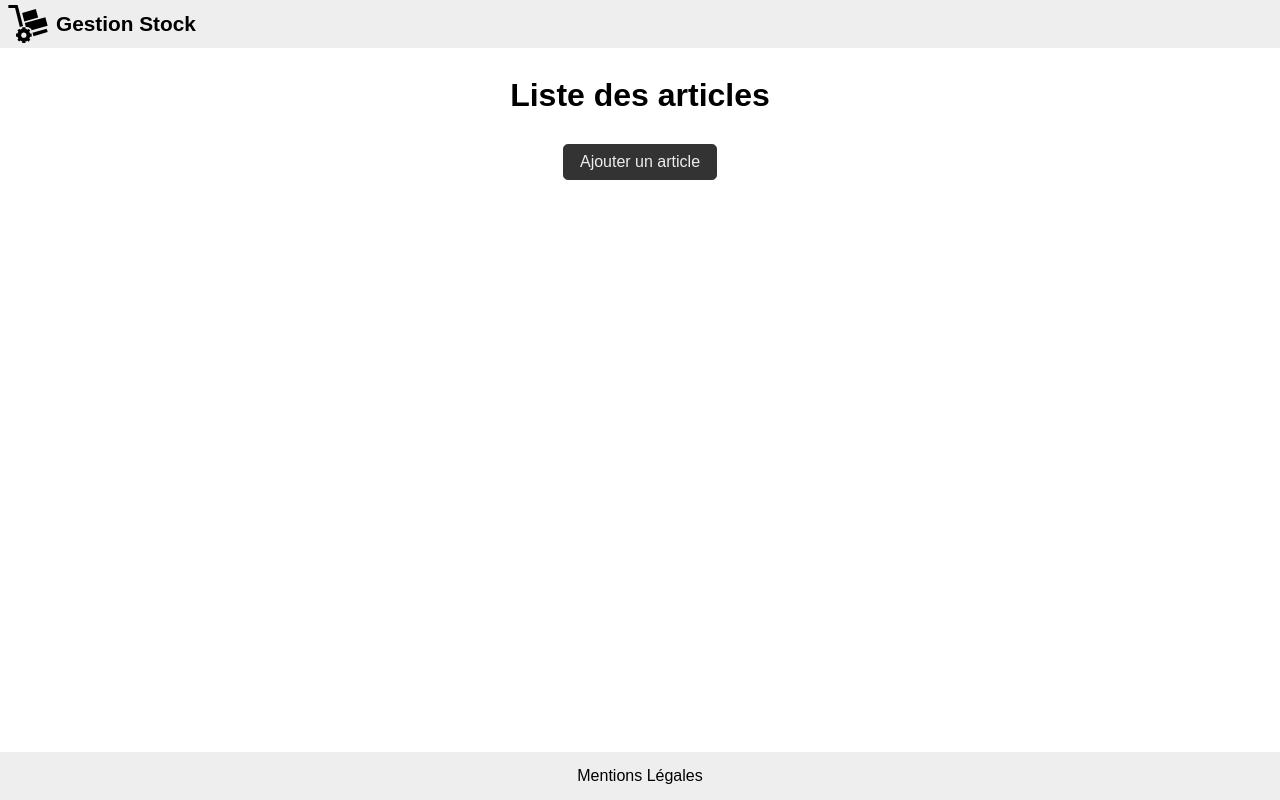
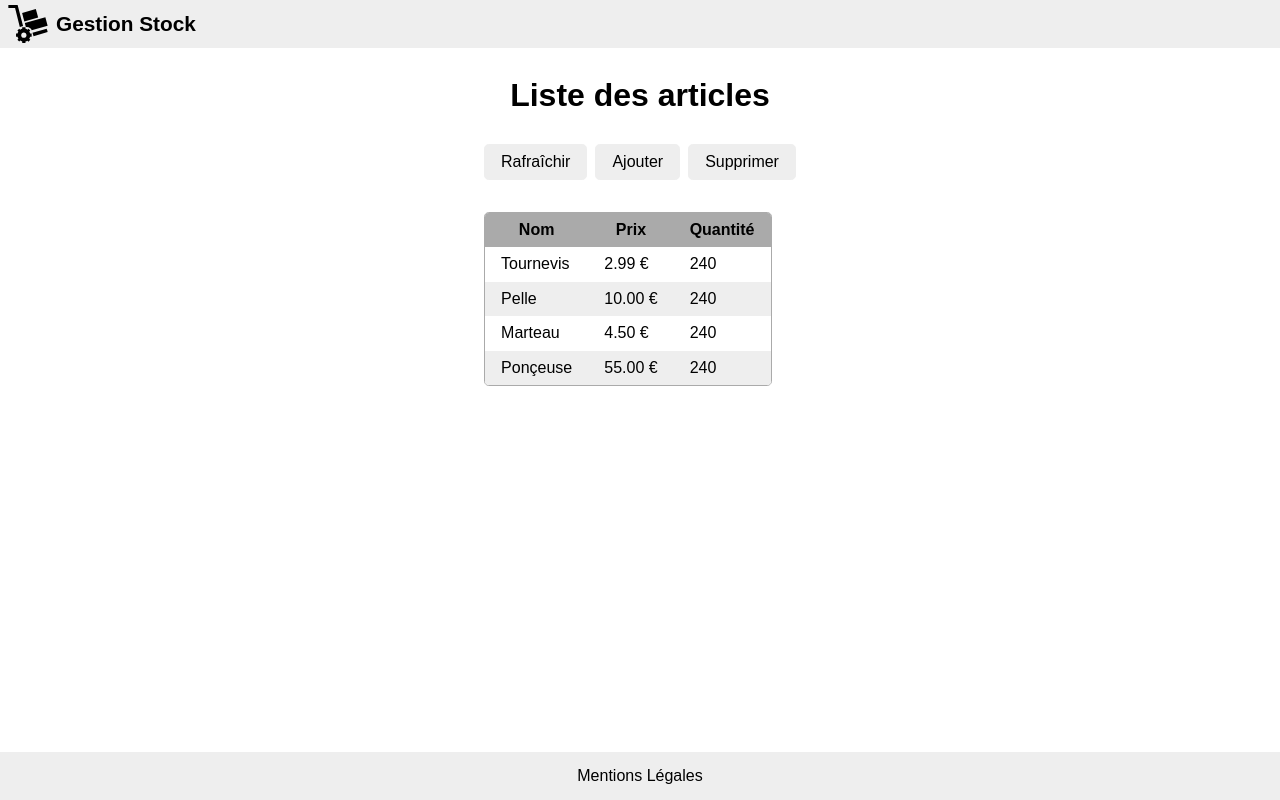
Before and after one commit to jlg-formation/gestion-stock-vue2, a Vue app in the folder front/: page /stock in a window 1280 px wide. Built offline with nearby package versions, Linux system fonts and the light colour scheme.

Commit message:
dev: added listview dom and css

```diff
--- a/front/src/stock/views/ListView.vue
+++ b/front/src/stock/views/ListView.vue
@@ -7,10 +7,88 @@ export default {
 <template>
   <main>
     <h1>Liste des articles</h1>
-    <router-link to="/stock/add" class="button primary">
-      Ajouter un article
-    </router-link>
+    <div class="content">
+      <nav>
+        <button>Rafraîchir</button>
+        <router-link append to="add" class="button">Ajouter</router-link>
+        <button>Supprimer</button>
+      </nav>
+      <div class="error"></div>
+      <table>
+        <thead>
+          <th class="name">Nom</th>
+          <th class="price">Prix</th>
+          <th class="qty">Quantité</th>
+        </thead>
+        <tbody>
+          <tr>
+            <td class="name">Tournevis</td>
+            <td class="price">2.99 €</td>
+            <td class="qty">240</td>
+          </tr>
+          <tr>
+            <td class="name">Pelle</td>
+            <td class="price">10.00 €</td>
+            <td class="qty">240</td>
+          </tr>
+          <tr>
+            <td class="name">Marteau</td>
+            <td class="price">4.50 €</td>
+            <td class="qty">240</td>
+          </tr>
+          <tr>
+            <td class="name">Ponçeuse</td>
+            <td class="price">55.00 €</td>
+            <td class="qty">240</td>
+          </tr>
+        </tbody>
+      </table>
+    </div>
   </main>
 </template>
 
-<style scoped lang="scss"></style>
+<style scoped lang="scss">
+nav {
+  display: flex;
+  gap: 0.5em;
+}
+
+div.error {
+  height: 2em;
+  display: flex;
+  align-items: center;
+  font-weight: bold;
+}
+
+table {
+  border: 0.1em solid #aaa;
+  border-collapse: separate;
+  border-spacing: 0;
+  border-radius: 0.3em;
+  overflow: hidden;
+
+  th,
+  td {
+    padding: 0.5em 1em;
+  }
+
+  thead {
+    background: #aaa;
+  }
+
+  tbody {
+    cursor: pointer;
+    tr:nth-child(even) {
+      background: #eee;
+    }
+
+    tr:hover {
+      background: #ddd;
+    }
+
+    tr.selected {
+      background: #ccc;
+    }
+  }
+}
+</style>
```
